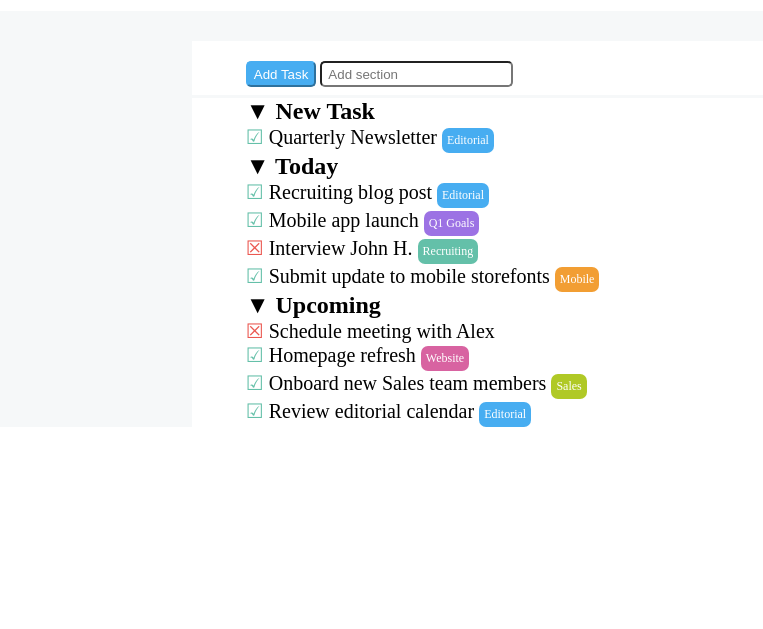
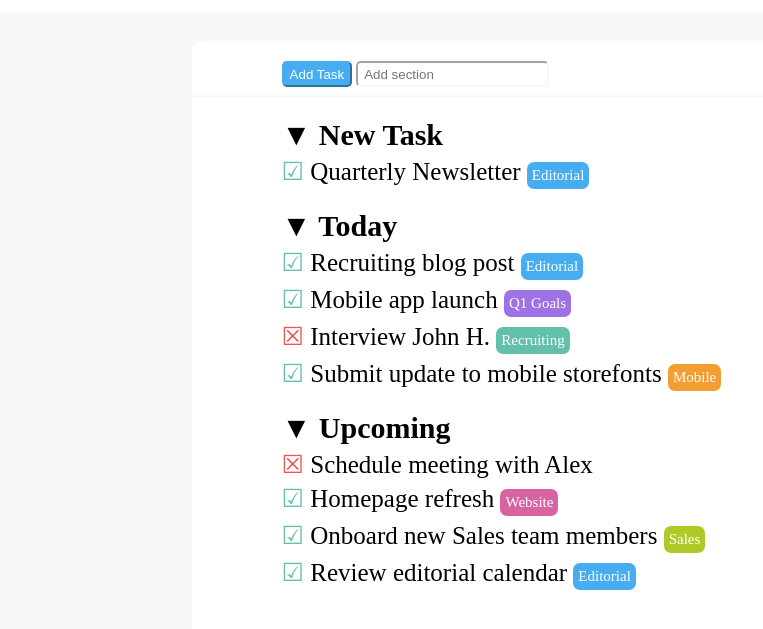
Before and after one commit to JacopoP/html-css-toboolist, a plain HTML site: page index.html in a window 1280 px wide. Shown: the part 63-692 px from the top of the page, without its empty margins (0-763 px from the left). Drawn offline with Linux system fonts and the light colour scheme.

Commit message:
Consegna completata

```diff
--- a/css/style.css
+++ b/css/style.css
@@ -5,8 +5,8 @@
 }
 
 .center-content{
-    padding-left: 6%;
-    padding-right: 6%;
+    padding-left: 10%;
+    padding-right: 10%;
 }
 
 /* header rules */
@@ -33,6 +33,8 @@ main{
     width: 70%;
     margin: auto;
     padding-top: 20px;
+    border-radius: 10px;
+    height: 650px;
 }
 
 /* add section rules  */
@@ -52,10 +54,23 @@ nav .add-part{
     padding: 3.5px 6px;
 }
 
+nav input{
+    border-color: #F6F8F9;
+}
+
 /* list rules */
 
+.task-order{
+    margin-top: 20px;
+}
+
+.task-order h2{
+    font-size: 30px;
+}
+
 .element-list{
-    font-size: 20px;
+    font-size: 25px;
+    margin: 5px 0;
 }
 
 .element-list .done{
@@ -68,7 +83,7 @@ nav .add-part{
 
 .task-type{
     display: inline-block;
-    font-size: 12px;
+    font-size: 15px;
     color: #fff;
     border-radius: 7px;
     padding: 5px;
```
